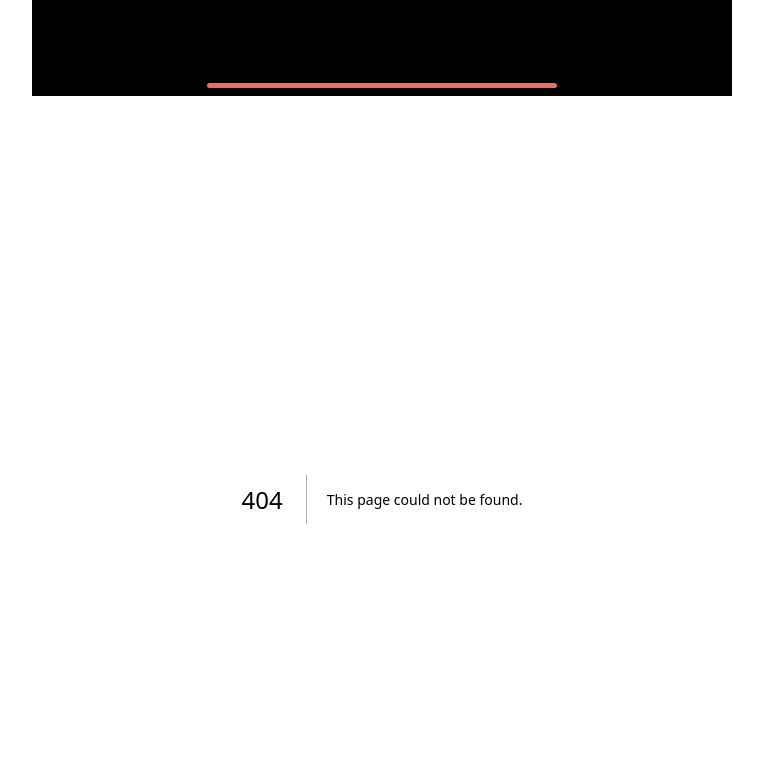
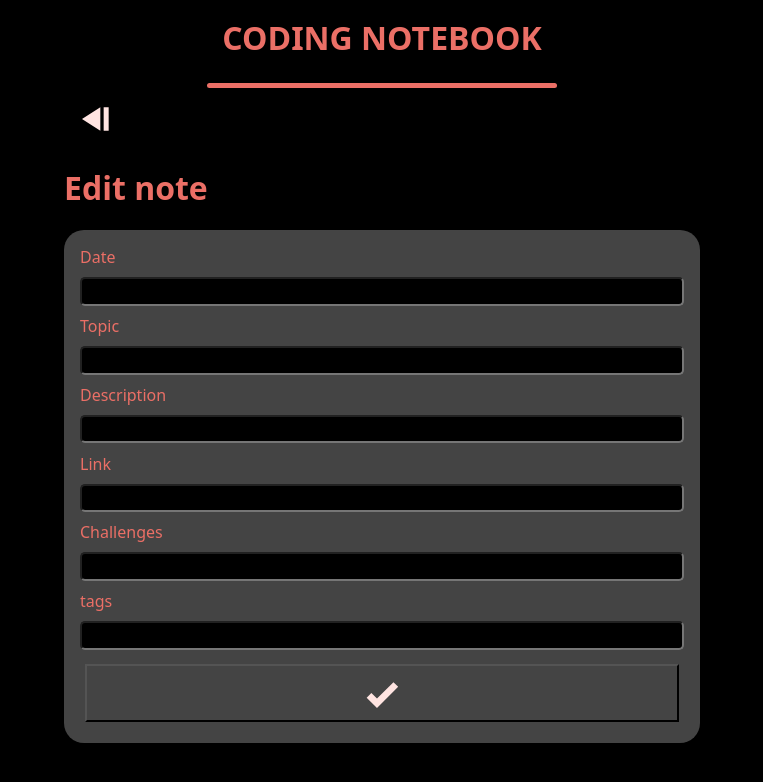
Before and after one commit to AstridOttmann/coding-notebook, a Next.js app: page /1/edit in a window 1280 px wide. Before the commit this address had no page. Shown: the top 782 px of the page, without its empty margins (258-1021 px from the left). Built offline with nearby package versions, Linux system fonts and the light colour scheme; no server answers; the database is empty.

Commit message:
add update

```diff
--- a/components/Button/StyledButton.js
+++ b/components/Button/StyledButton.js
@@ -16,18 +16,17 @@ const StyledButton = styled.button`
         margin-bottom: 1rem;
       `;
     }
-    if (variant === "bin") {
-      return css`
-        border: none;
-        position: absolute;
-        right: 1rem;
-        bottom: 1rem;
-      `;
-    }
+    // if (variant === "back") {
+    //   return css`
+    //     border: none;
+    //     width: fit-content;
+    //   `;
+    // }
     if (variant === "more") {
       return css`
         position: absolute;
-        right: 1rem;
+        margin: 0;
+        right: 0.5rem;
         bottom: 0.2rem;
       `;
     }
--- a/components/NotesForm/index.js
+++ b/components/NotesForm/index.js
@@ -2,23 +2,47 @@ import styled from "styled-components";
 import Button from "../Button";
 import SVGIcon from "../Icons/SVGIcon";
 
-export default function NotesForm({ onSubmit }) {
+export default function NotesForm({ onSubmit, isEditMode, note }) {
   return (
     <div>
-      <h1>Add note</h1>
+      <h1>{isEditMode ? "Edit note" : "Add note"}</h1>
       <StyledForm onSubmit={onSubmit}>
         <label htmlFor="date">Date</label>
-        <StyledInput id="date" name="date" />
+        <StyledInput
+          id="date"
+          name="date"
+          defaultValue={isEditMode ? note.date : ""}
+        />
         <label htmlFor="topic">Topic</label>
-        <StyledInput id="topic" name="topic" />
+        <StyledInput
+          id="topic"
+          name="topic"
+          defaultValue={isEditMode ? note.topic : ""}
+        />
         <label htmlFor="description">Description</label>
-        <StyledInput id="description" name="description" />
+        <StyledInput
+          id="description"
+          name="description"
+          defaultValue={isEditMode ? note.description : ""}
+        />
         <label htmlFor="link">Link</label>
-        <StyledInput id="link" name="link" />
+        <StyledInput
+          id="link"
+          name="link"
+          defaultValue={isEditMode ? note.link : ""}
+        />
         <label htmlFor="challenges">Challenges</label>
-        <StyledInput id="challenges" name="challenges" />
+        <StyledInput
+          id="challenges"
+          name="challenges"
+          defaultValue={isEditMode ? note.challenges : ""}
+        />
         <label htmlFor="tags">tags</label>
-        <StyledInput id="tags" name="tags" />
+        <StyledInput
+          id="tags"
+          name="tags"
+          defaultValue={isEditMode ? note.tags : ""}
+        />
         <Button variant="" type="submit">
           <SVGIcon variant="yes" width="2.5rem" />
         </Button>
@@ -37,5 +61,6 @@ const StyledForm = styled.form`
 const StyledInput = styled.input`
   border-radius: 5px;
   background-color: var(--background-color);
+  color: var(--font-color);
   padding: 0.3rem;
 `;
--- /dev/null
+++ b/pages/[id]/edit.js
@@ -0,0 +1,48 @@
+import NotesForm from "@/components/NotesForm";
+import { useRouter } from "next/router";
+import useSWR from "swr";
+import Button from "@/components/Button";
+import SVGIcon from "@/components/Icons/SVGIcon";
+
+export default function Editpage() {
+  const router = useRouter();
+  const { id } = router.query;
+  const { data, mutate } = useSWR(id ? `/api/notes/${id}` : null);
+
+  if (!data) {
+    return <h1>Loading...</h1>;
+  }
+  async function handleSubmit(event) {
+    event.preventDefault();
+
+    const formData = new FormData(event.target);
+    const editData = Object.fromEntries(formData);
+    try {
+      const response = await fetch(`/api/notes/${id}`, {
+        method: "PATCH",
+        body: JSON.stringify(editData),
+        headers: { "Content-Type": "application/json" },
+      });
+
+      if (response.ok) {
+        await response.json();
+        mutate();
+        router.push(`/${id}`);
+        event.target.reset();
+      } else {
+        console.error(`Error: ${response.status}`);
+      }
+    } catch (error) {
+      console.error(error);
+    }
+  }
+
+  return (
+    <>
+      <Button type="button" href={`/${id}`}>
+        <SVGIcon variant="go_back" width="2.5rem" />
+      </Button>
+      <NotesForm isEditMode={true} note={data} onSubmit={handleSubmit} />
+    </>
+  );
+}
--- a/pages/[id]/index.js
+++ b/pages/[id]/index.js
@@ -6,7 +6,7 @@ import SVGIcon from "@/components/Icons/SVGIcon";
 export default function NoteDetails() {
   return (
     <>
-      <Button variant="link" href="/">
+      <Button type="button" href="/">
         <SVGIcon variant="go_back" width="2.5rem" />
       </Button>
       <SingleNote />
--- a/pages/api/notes/[id].js
+++ b/pages/api/notes/[id].js
@@ -15,6 +15,11 @@ export default async function handler(request, response) {
     return response.status(200).json(note);
   }
 
+  if (request.method === "PATCH") {
+    const editNote = await Note.findByIdAndUpdate(id, { $set: request.body });
+    return response.status(200).json({ status: "Note edited" });
+  }
+
   if (request.method === "DELETE") {
     const deletedNote = await Note.findByIdAndDelete(id);
     return response.status(200).json({ status: "Note deleted" });
--- a/pages/create/index.js
+++ b/pages/create/index.js
@@ -38,7 +38,7 @@ export default function CreatePage() {
 
   return (
     <>
-      <Button variant="link" href="/">
+      <Button type="button" href="/">
         <SVGIcon variant="go_back" width="2.5rem" />
       </Button>
       <NotesForm onSubmit={handleSubmit} />
```
Also changed, not shown: components/SingleNote/index.js (+13 -3 lines), components/StyledNoteElements/index.js (added, +8 -0 lines).
